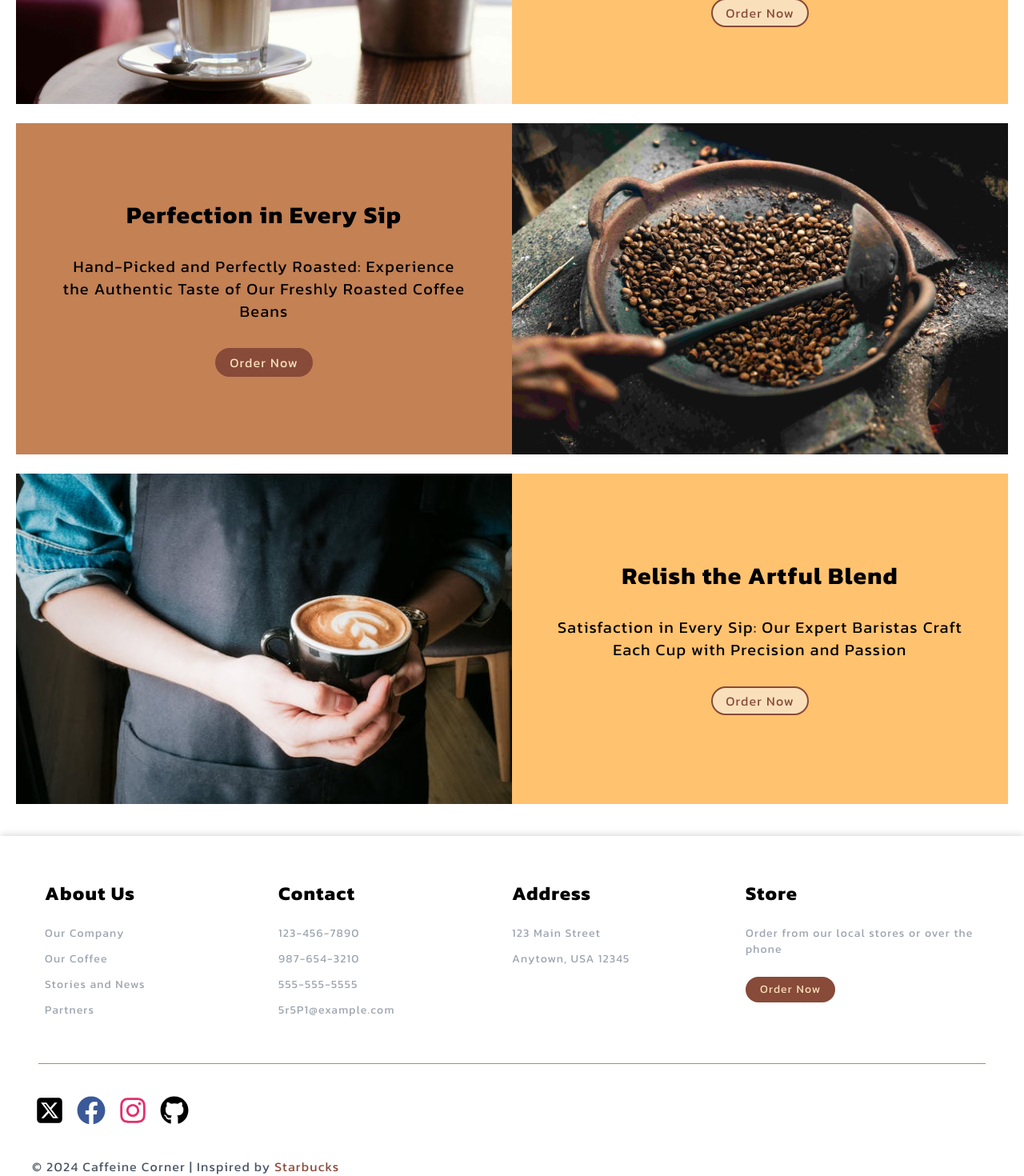
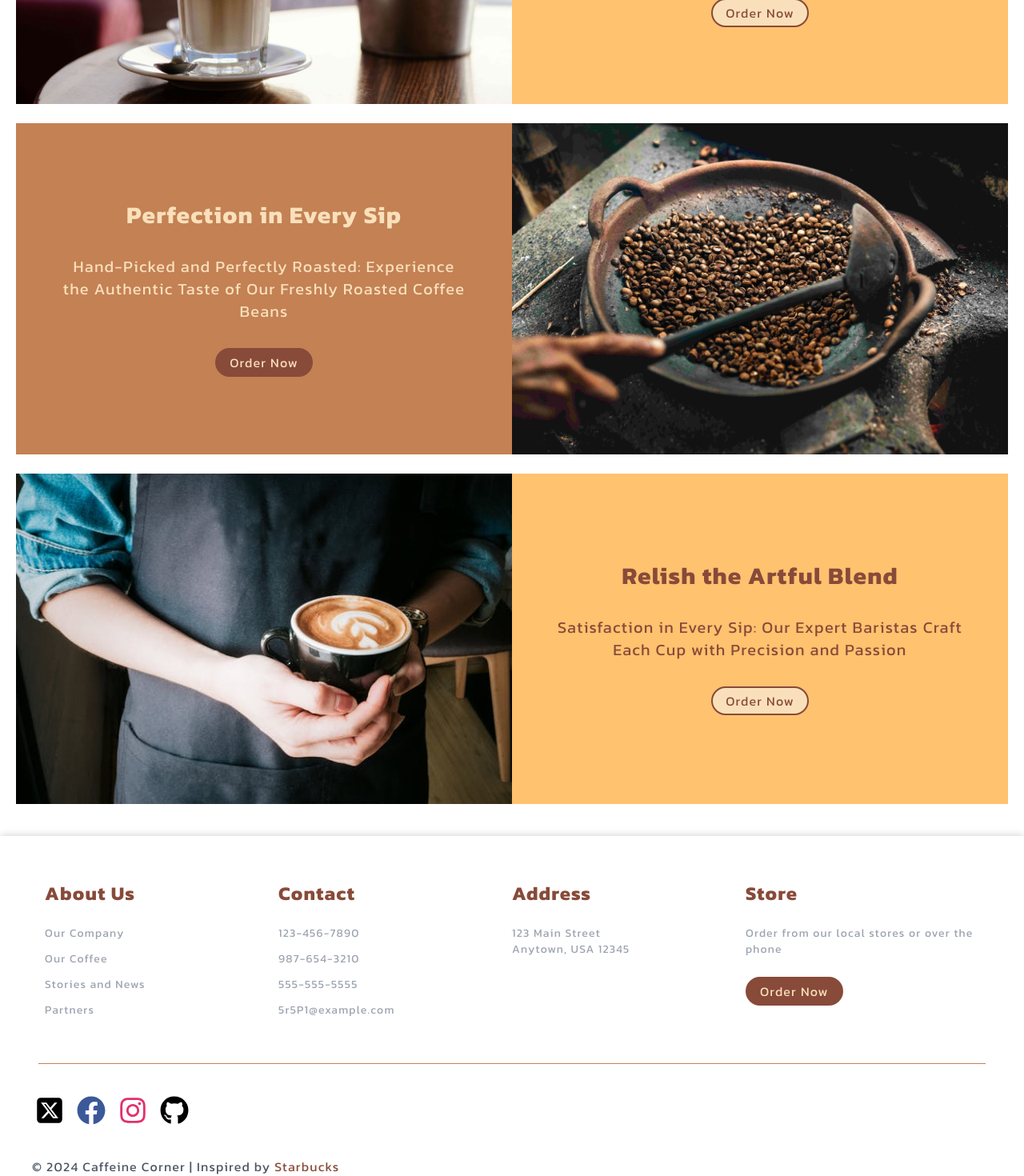
Before and after one commit to an4s911/caffeine-corner, a React (Create React App) app: page / in a window 1280 px wide. Shown: the part 900-2370 px from the top of the page at 80% size. Built offline with nearby package versions, Linux system fonts and the light colour scheme.

Commit message:
Changed some colors

```diff
--- a/src/components/Footer.jsx
+++ b/src/components/Footer.jsx
@@ -27,8 +27,7 @@ function Footer() {
                 <div className="address">
                     <h3>Address</h3>
                     <div>
-                        <p>123 Main Street</p>
-                        <p>Anytown, USA 12345</p>
+                        <p>123 Main Street<br />Anytown, USA 12345</p>
                     </div>
                 </div>
                 <div className="order">
--- a/src/index.css
+++ b/src/index.css
@@ -59,7 +59,7 @@ a {
 /*     @apply scale-105; */
 /* } */
 
-a:not(:has(>button)):hover {
+a:not(:has(> button)):hover {
     @apply scale-105;
 }
 
@@ -78,13 +78,21 @@ button.light,
     @apply md:order-1;
 }
 
+.card:nth-child(even) {
+    @apply text-primary;
+}
+
+.card:nth-child(odd) {
+    @apply text-fourth;
+}
+
 .footer-primary-nav > div,
 .footer-primary-nav > div > div {
     @apply flex flex-col;
 }
 
 .footer-primary-nav > div {
-    @apply gap-5 md:gap-6;
+    @apply gap-5 md:gap-6 text-primary;
 }
 .footer-primary-nav > div > div {
     @apply gap-2 md:gap-3;
@@ -99,7 +107,7 @@ button.light,
 }
 
 .footer-primary-nav > div > div > p,
-.footer-primary-nav > div > div > a {
+.footer-primary-nav > div > div > a:not(:has(> button)) {
     @apply text-sm text-gray-400;
 }
 
@@ -107,10 +115,10 @@ footer {
     box-shadow: 0 0 10px 0 rgba(0, 0, 0, 0.2);
 }
 
-footer .social-links  .icon {
+footer .social-links .icon {
     @apply w-7 h-7 lg:w-9 lg:h-9 transition-all;
 }
 
-footer .social-links  .icon:hover {
+footer .social-links .icon:hover {
     @apply scale-105;
 }
```
